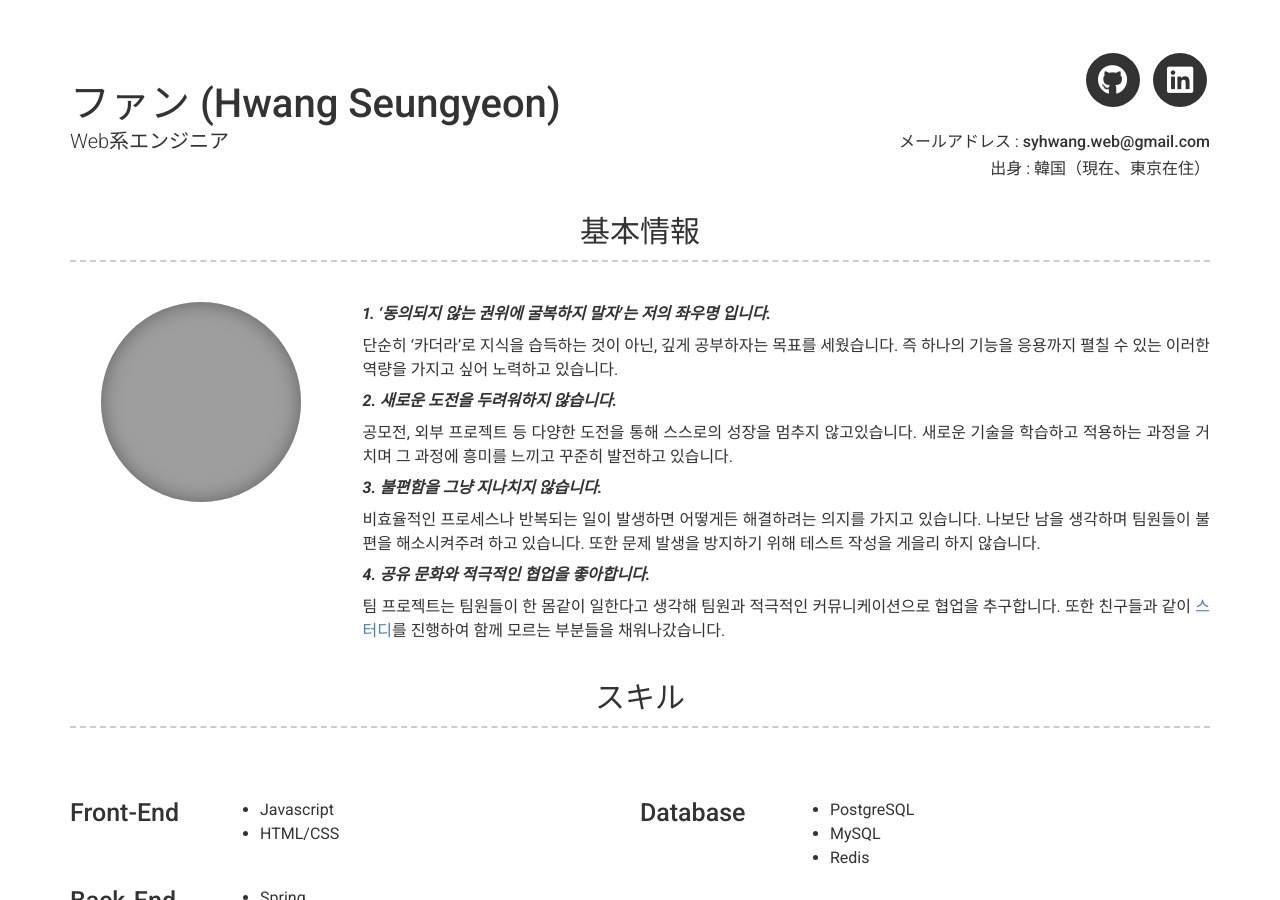
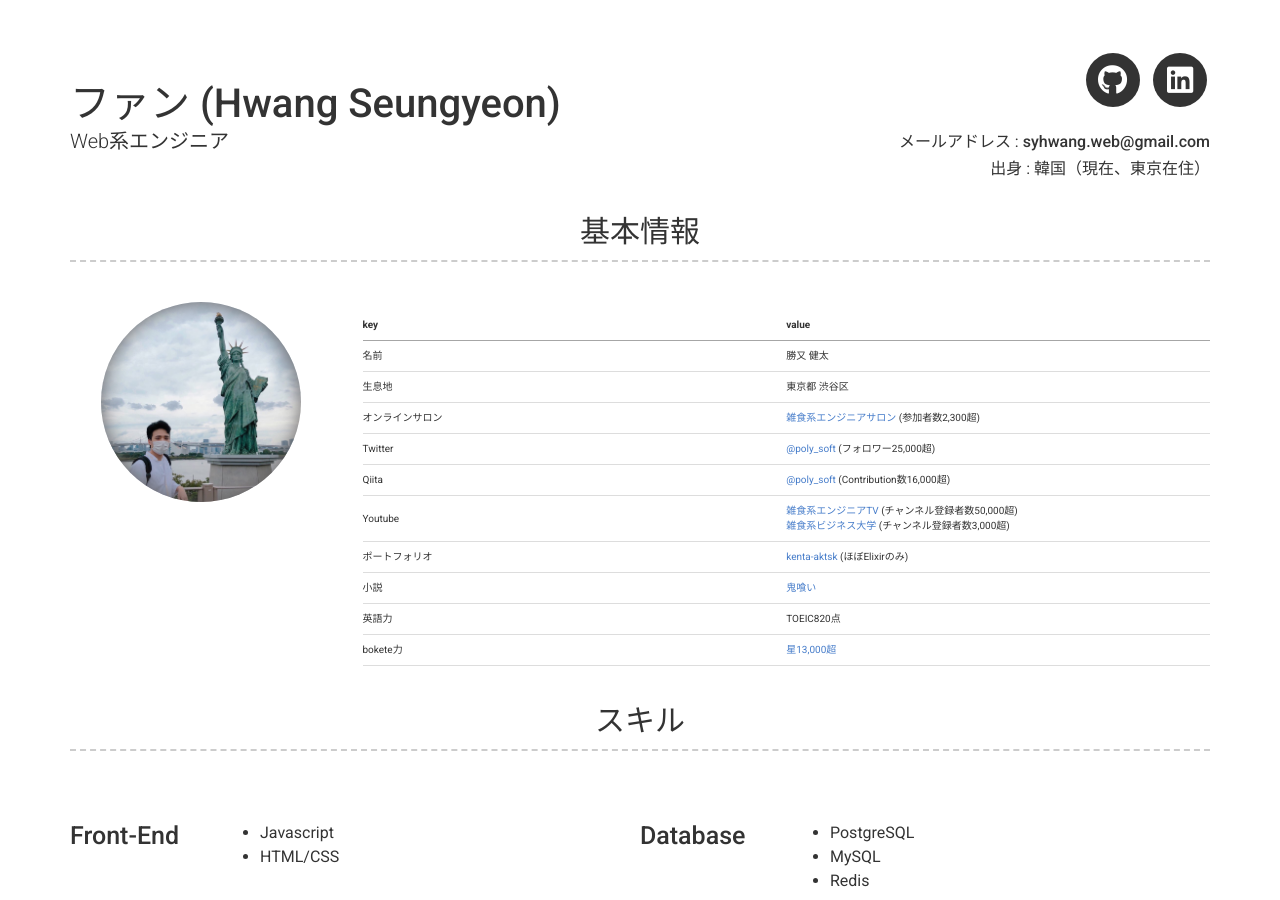
Before and after one commit to SeungyeonHwang/SeungyeonHwang.github.io, a Jekyll site: the page built from index.md, in a window 1280 px wide and 900 px high. Built offline with Jekyll 4.4.1, drawn with Linux system fonts in a browser that asks for light colours; nearby versions of some CDN libraries; grey boxes are pictures that could not be loaded.

Commit message:
#update profile

```diff
--- a/_config.yml
+++ b/_config.yml
@@ -23,29 +23,21 @@ linkedin_username: seungyeon-hwang-09a722182
 #   url: Link url (eg. https://google.com)
 
 # About Me Section
-about_profile_image: images/resume_profile.jpeg
+about_profile_image: images/profile.jpeg
 about_title: 基本情報
 about_content: |
-  ***1. ‘동의되지 않는 권위에 굴복하지 말자’는 저의 좌우명 입니다.***
-
-  단순히 ‘카더라’로 지식을 습득하는 것이 아닌, 깊게 공부하자는 목표를 세웠습니다.
-  즉 하나의 기능을 응용까지 펼칠 수 있는 이러한 역량을 가지고 싶어 노력하고 있습니다.
-
-  ***2. 새로운 도전을 두려워하지 않습니다.***
-
-  공모전, 외부 프로젝트 등 다양한 도전을 통해 스스로의 성장을 멈추지 않고있습니다.
-  새로운 기술을 학습하고 적용하는 과정을 거치며 그 과정에 흥미를 느끼고 꾸준히 발전하고 있습니다.
-
-  ***3. 불편함을 그냥 지나치지 않습니다.***
-
-  비효율적인 프로세스나 반복되는 일이 발생하면 어떻게든 해결하려는 의지를 가지고 있습니다.
-  나보단 남을 생각하며 팀원들이 불편을 해소시켜주려 하고 있습니다.
-  또한 문제 발생을 방지하기 위해 테스트 작성을 게을리 하지 않습니다.
-
-  ***4. 공유 문화와 적극적인 협업을 좋아합니다.***
-
-  팀 프로젝트는 팀원들이 한 몸같이 일한다고 생각해 팀원과 적극적인 커뮤니케이션으로 협업을 추구합니다.
-  또한 친구들과 같이 [스터디](https://github.com/backlo-study-programing)를 진행하여 함께 모르는 부분들을 채워나갔습니다.
+  |key|value|
+  |----|----|
+  |名前|勝又 健太|
+  |生息地|東京都 渋谷区|
+  |オンラインサロン|[雑食系エンジニアサロン](https://kentakatsumata.net/archives/10) (参加者数2,300超)|
+  |Twitter|[@poly_soft](https://twitter.com/poly_soft) (フォロワー25,000超)|
+  |Qiita|[@poly_soft](https://qiita.com/poly_soft) (Contribution数16,000超)|
+  |Youtube|[雑食系エンジニアTV](https://www.youtube.com/channel/UC_HLK-ksslL-Z_2wiIZDlMg) (チャンネル登録者数50,000超)<br>[雑食系ビジネス大学](http://www.youtube.com/channel/UC2PpsPaCBhYTWCj40wVJRyw) (チャンネル登録者数3,000超)|
+  |ポートフォリオ|[kenta-aktsk](https://github.com/kenta-aktsk) (ほぼElixirのみ)|
+  |小説|[鬼喰い](https://ncode.syosetu.com/n1075ct/)|
+  |英語力|TOEIC820点|
+  |bokete力|[星13,000超](https://bokete.jp/user/polysoft)|
 
 # Skill Section
 skill_title: スキル
```
